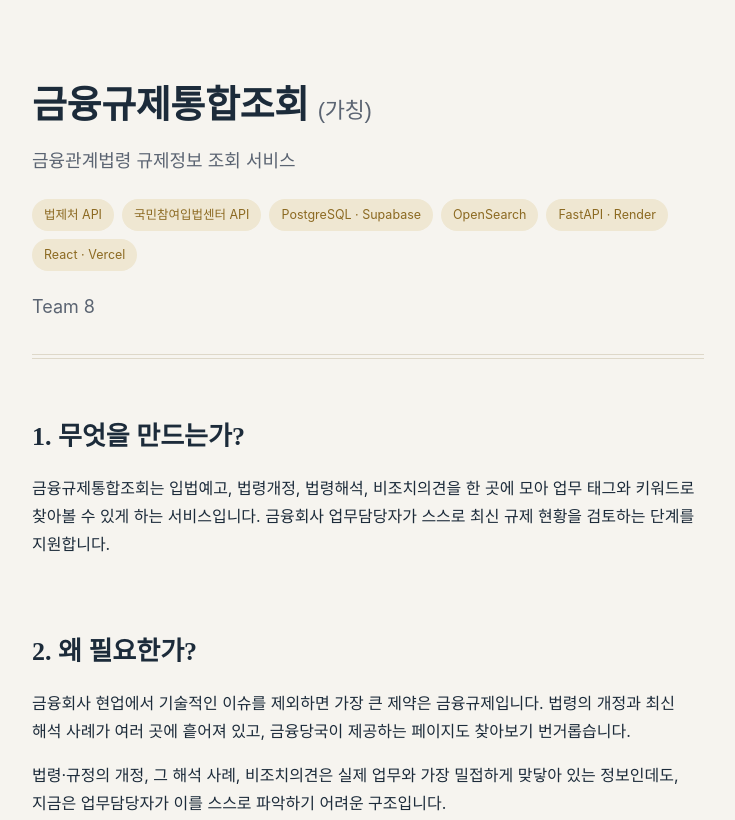
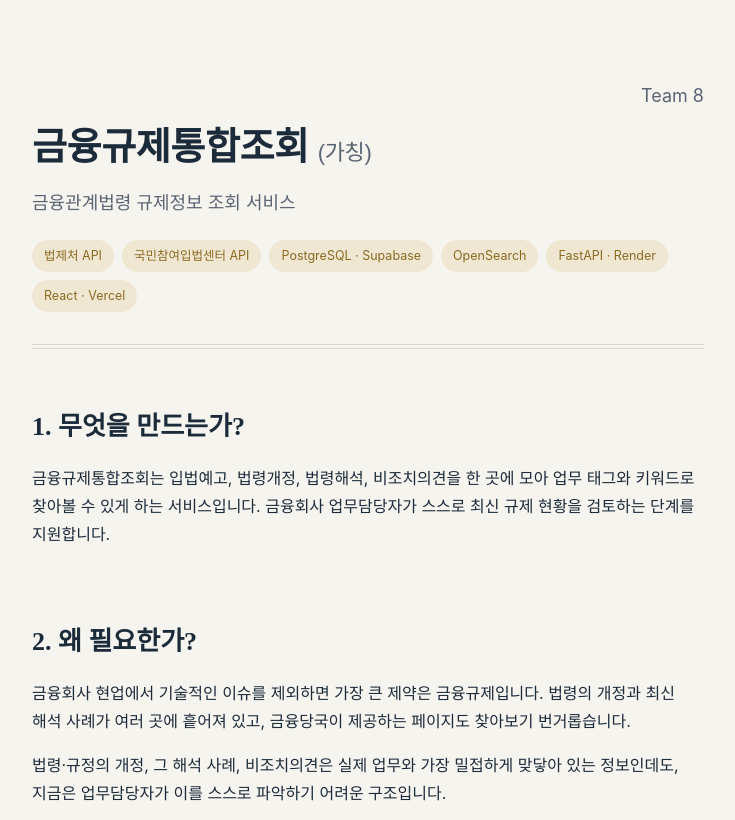
Before and after one commit to ellaamode/teamproject, a plain HTML site: page index.html in a window 1280 px wide. Shown: the top 820 px of the page, without its empty margins (272-1007 px from the left). Drawn offline with Linux system fonts and the light colour scheme; a script that the page names is missing; a web font is replaced by a local one.

Commit message:
Update index.html

```diff
--- a/index.html
+++ b/index.html
@@ -143,8 +143,8 @@
 <body>
 
 <div class="wrap">
-  <div class="hero" style="display:flex; justify-content:space-between; align-items:flex-start; gap:20px; flex-wrap:wrap;">
-    <div>
+  <div class="hero">
+    <p class="slate" style="font-size:18px; text-align:right; margin:0 0 10px;">Team 8</p>
     <h1>금융규제통합조회 <span class="slate" style="font-size:22px; font-family:'IBM Plex Sans KR',sans-serif; font-weight:400;">(가칭)</span></h1>
     <p class="sub">금융관계법령 규제정보 조회 서비스</p>
     <div class="tag-row">
@@ -155,8 +155,6 @@
       <span class="tag">FastAPI · Render</span>
       <span class="tag">React · Vercel</span>
     </div>
-    </div>
-    <span class="slate" style="font-size:18px; white-space:nowrap;">Team 8</span>
   </div>
   <div class="rule-double"></div>
 </div>
```
Lines whose indentation alone changed are shown as unchanged.
